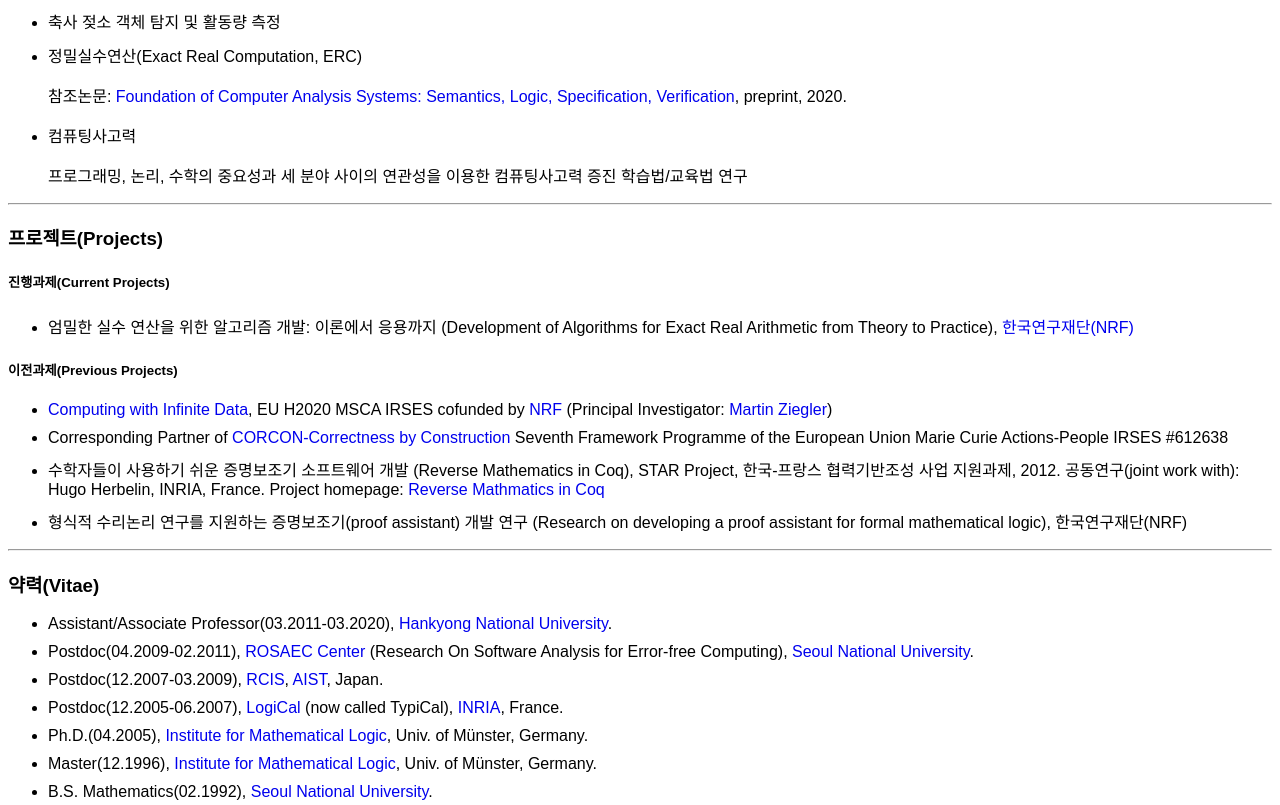
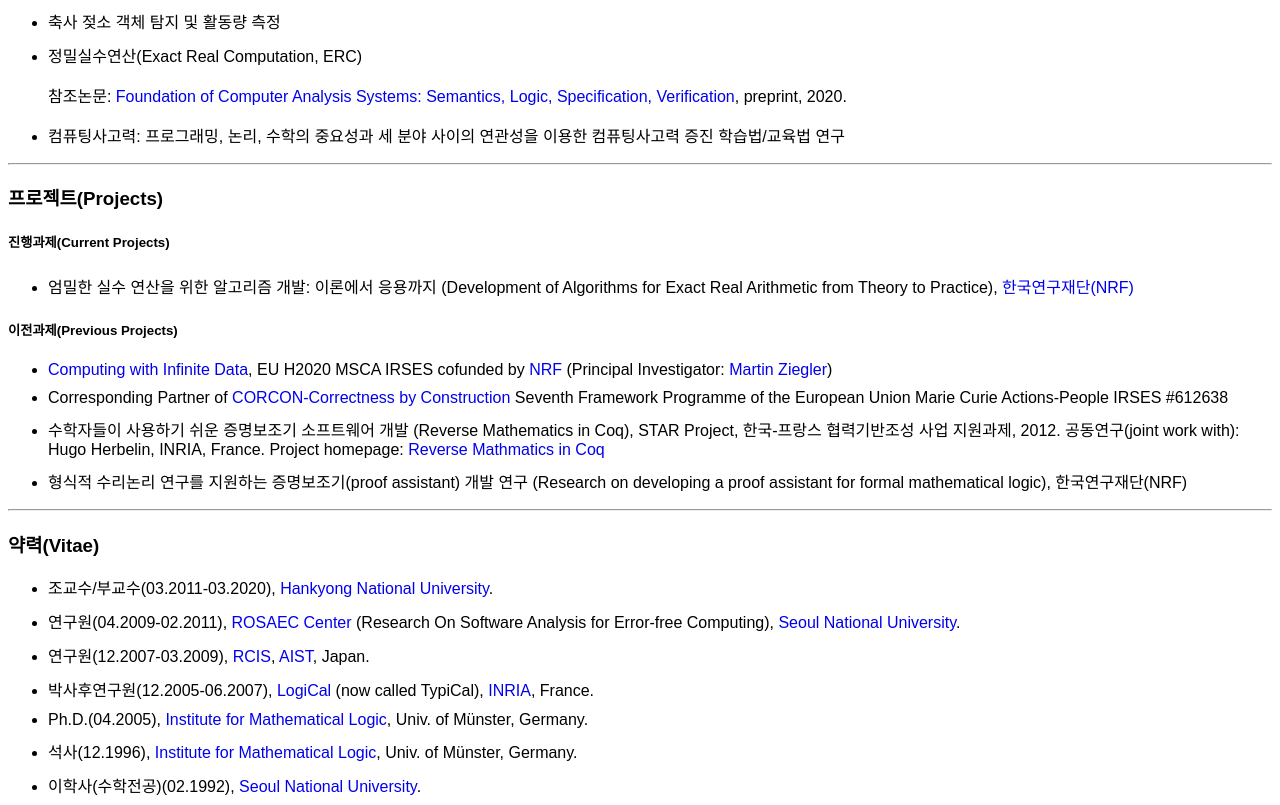
Before and after one commit to liganega/liganega.github.io, a plain HTML site: page index.html in a window 1280 px wide. Shown: the part 820-1625 px from the top of the page. Drawn offline with Linux system fonts and the light colour scheme.

Commit message:
index updated

```diff
--- a/index.html
+++ b/index.html
@@ -35,11 +35,11 @@
 			<td width="70%" align="left">
 				Gyesik Lee, Professor.<br>
 				<a class="black" href="https://www.hknu.ac.kr/sites/MajorofSoft/index.do">
-					School of Computer Engineering & Applied Mathematics</a>,
+					컴퓨터응용수학부 소프트웨어융합 전공</a>,
 					<br>
-				<a class="black" href = "http://www.hknu.ac.kr">Hankyong National University</a>
+				<a class="black" href = "http://www.hknu.ac.kr">한경대학교</a>
 				<br><br>
-				Email: gslee&nbsp; ATSIGN&nbsp; hknu&nbsp; DOT&nbsp; ac&nbsp; DOT&nbsp; kr
+				Email: gslee&nbsp; @&nbsp; hknu.ac.kr
 			</td>
 			<td>
 				<img src="./photos/prologma.png" alt="ProLogMa" height="110">
@@ -143,11 +143,8 @@
 			</li>
 
 			<li>
-				컴퓨팅사고력
-				<p>
-					프로그래밍, 논리, 수학의 중요성과 세 분야 사이의 연관성을 이용한
-					컴퓨팅사고력 증진 학습법/교육법 연구
-				</p>
+				컴퓨팅사고력: 프로그래밍, 논리, 수학의 중요성과 세 분야 사이의 연관성을 이용한
+							 컴퓨팅사고력 증진 학습법/교육법 연구
 			</li>
 		</ul>
 
@@ -203,19 +200,19 @@
 
     <h3>약력(Vitae)</h3>
     <ul>
-		<li>Assistant/Associate Professor(03.2011-03.2020),
+		<li>조교수/부교수(03.2011-03.2020),
 			<a href = "http://www.hknu.ac.kr">Hankyong National University</a>.
 		</li>
-		<li> Postdoc(04.2009-02.2011),
+		<li> 연구원(04.2009-02.2011),
 			<a href="http://rosaec.snu.ac.kr">ROSAEC Center</a>
 			(Research On Software Analysis for Error-free Computing),
 			<a href="https://www.snu.ac.kr/">Seoul National University</a>.
 		</li>
-		<li> Postdoc(12.2007-03.2009),
+		<li> 연구원(12.2007-03.2009),
 			<a href="http://www.rcis.aist.go.jp/index-en.html">RCIS</a>,
 			<a href="http://www.aist.go.jp/index_en.html">AIST</a>, Japan.
 		</li>
-		<li> Postdoc(12.2005-06.2007),
+		<li> 박사후연구원(12.2005-06.2007),
 			<a href="http://www.lix.polytechnique.fr/typical/">LogiCal</a>
 			(now called TypiCal),
 			<a href="http://www.inria.fr/">INRIA</a>, France.
@@ -225,12 +222,12 @@
 			Institute for Mathematical Logic</a>,
 			Univ. of M&uuml;nster, Germany.
 		</li>
-		<li> Master(12.1996),
+		<li> 석사(12.1996),
 			<a href="https://www.uni-muenster.de/Logik/en/index.html">
 			Institute for Mathematical Logic</a>,
 			Univ. of M&uuml;nster, Germany.
 		</li>
-		<li> B.S. Mathematics(02.1992),
+		<li> 이학사(수학전공)(02.1992),
 		  <a href="https://www.snu.ac.kr/">Seoul National University</a>.
 		</li>
     </ul>
```
